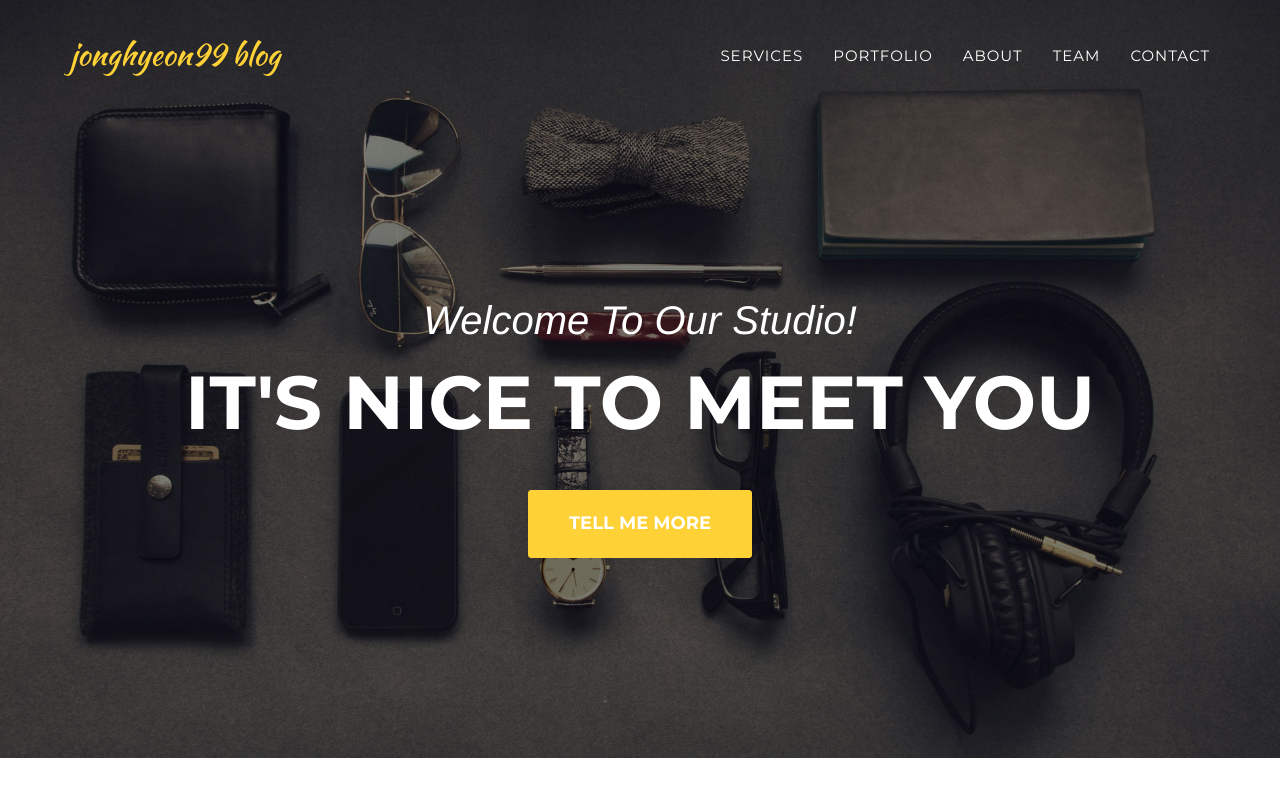
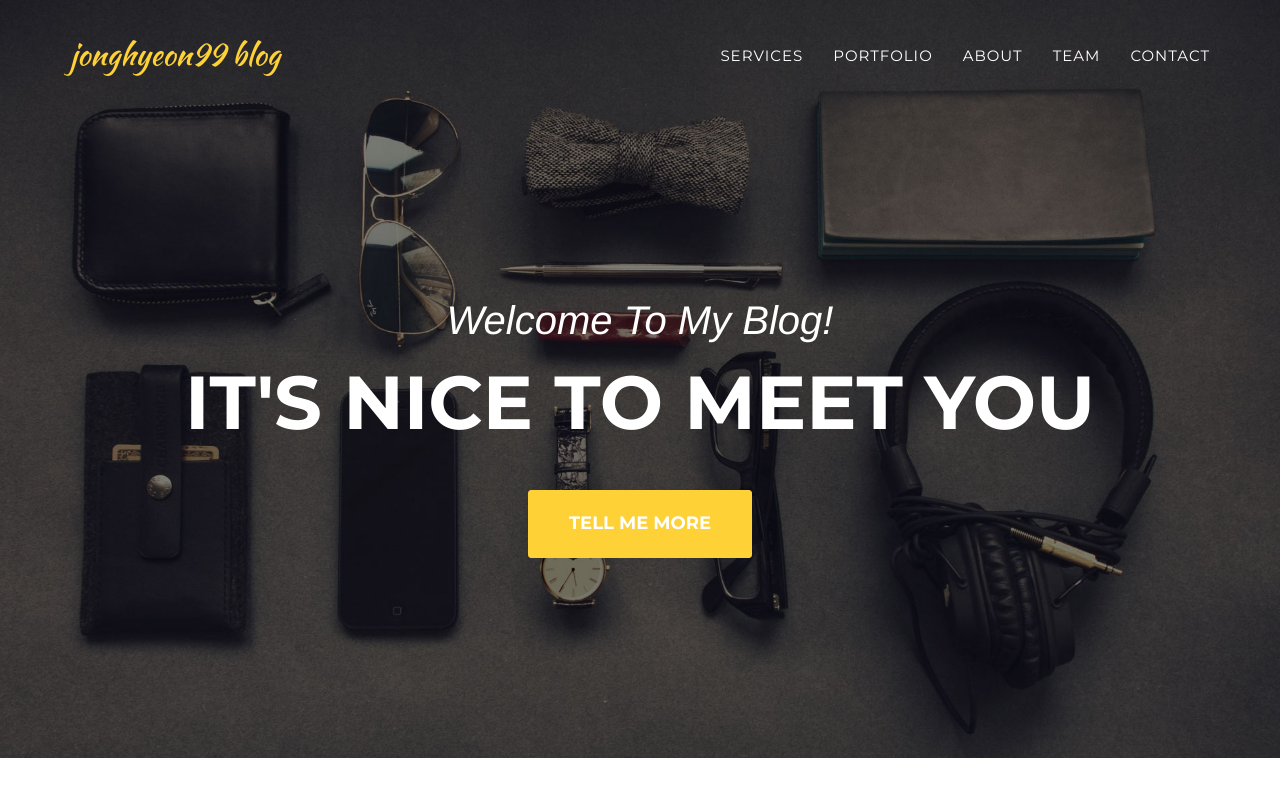
Before and after one commit to jonghyeon99/jonghyeon99.github.io, a Jekyll site: the page built from index.html, in a window 1280 px wide and 900 px high. Shown: the top 797 px of the window. Built offline with Jekyll 4.4.1, drawn with Linux system fonts in a browser that asks for light colours; some web fonts are replaced.

Commit message:
second commit

```diff
--- a/_includes/header.html
+++ b/_includes/header.html
@@ -44,7 +44,7 @@
     <header>
         <div class="container">
             <div class="intro-text">
-                <div class="intro-lead-in">Welcome To Our Studio!</div>
+                <div class="intro-lead-in">Welcome To My Blog!</div>
                 <div class="intro-heading">It's Nice To Meet You</div>
                 <a href="#services" class="page-scroll btn btn-xl">Tell Me More</a>
             </div>
```
